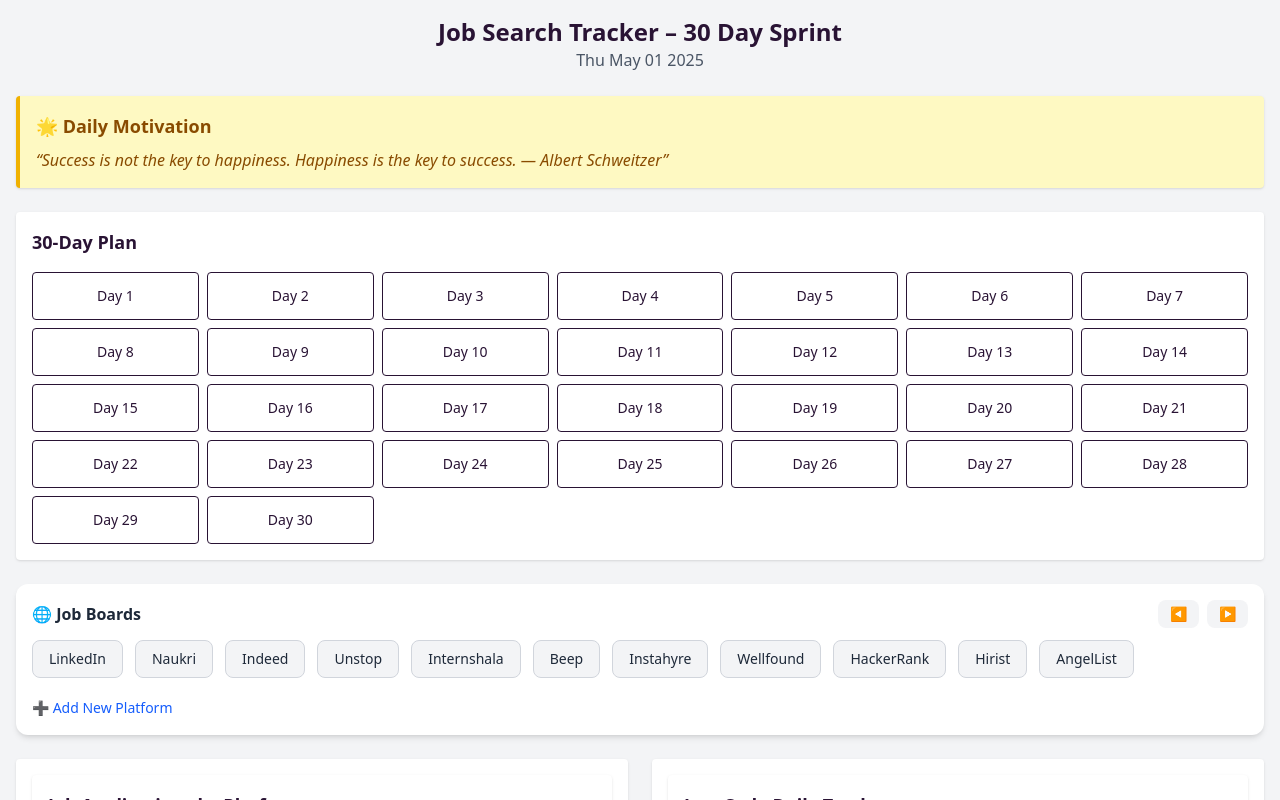
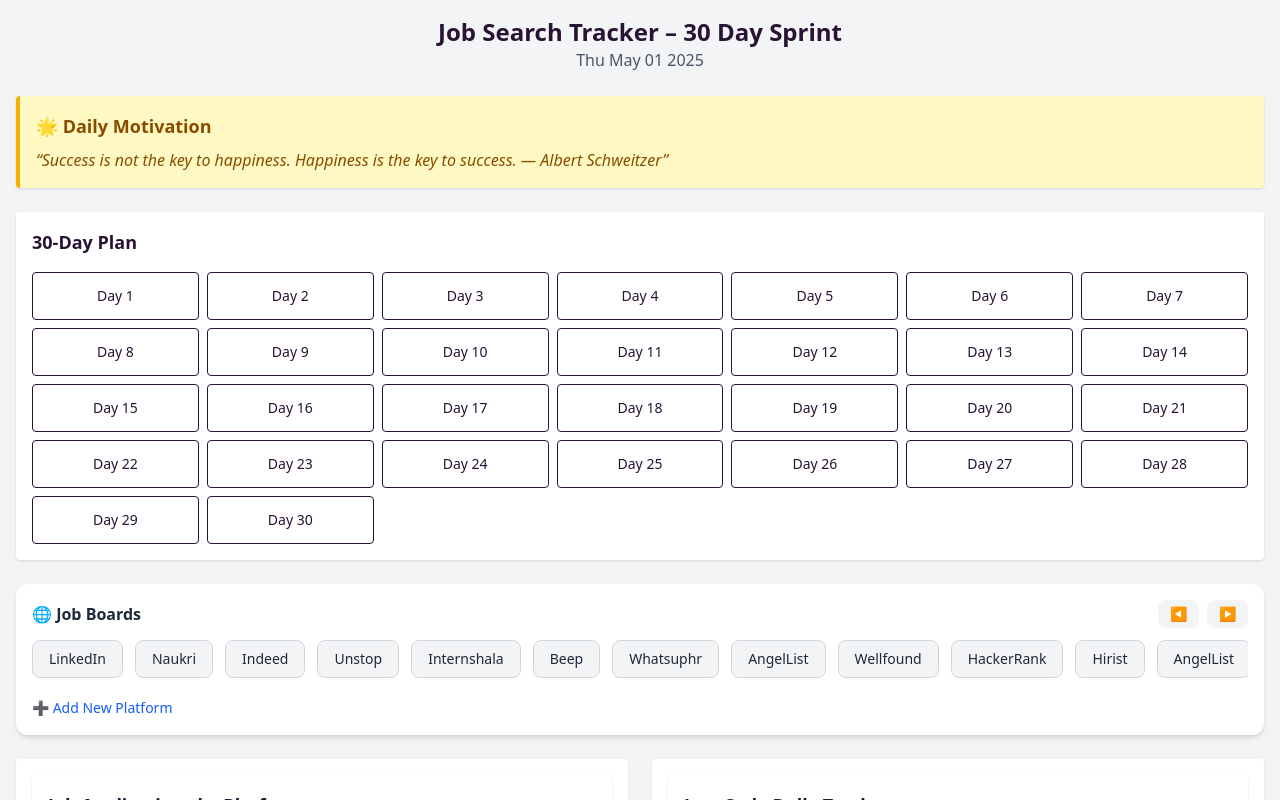
Before and after one commit to TineshWarke/Personal-Dashboard, a Next.js app: page / in a window 1280 px wide. Built offline with nearby package versions, Linux system fonts and the light colour scheme.

Commit message:
First Commit

```diff
--- a/app/[components]/JobBoardLinks.tsx
+++ b/app/[components]/JobBoardLinks.tsx
@@ -24,7 +24,8 @@ const defaultJobBoards: JobBoard[] = [
     { name: "Unstop", url: "https://unstop.com/" },
     { name: "Internshala", url: "https://internshala.com/" },
     { name: "Beep", url: "https://www.eventbeep.com/" },
-    { name: "Instahyre", url: "https://www.instahyre.com/" },
+    { name: "Whatsuphr", url: "https://whatsuphr.com/job-seeker/dashboard" },
+    { name: "AngelList", url: "https://angel.co/" },
     { name: "Wellfound", url: "https://wellfound.com/jobs" },
     { name: "HackerRank", url: "https://www.hackerrank.com/jobs" },
     { name: "Hirist", url: "https://www.hirist.com/" },
```
